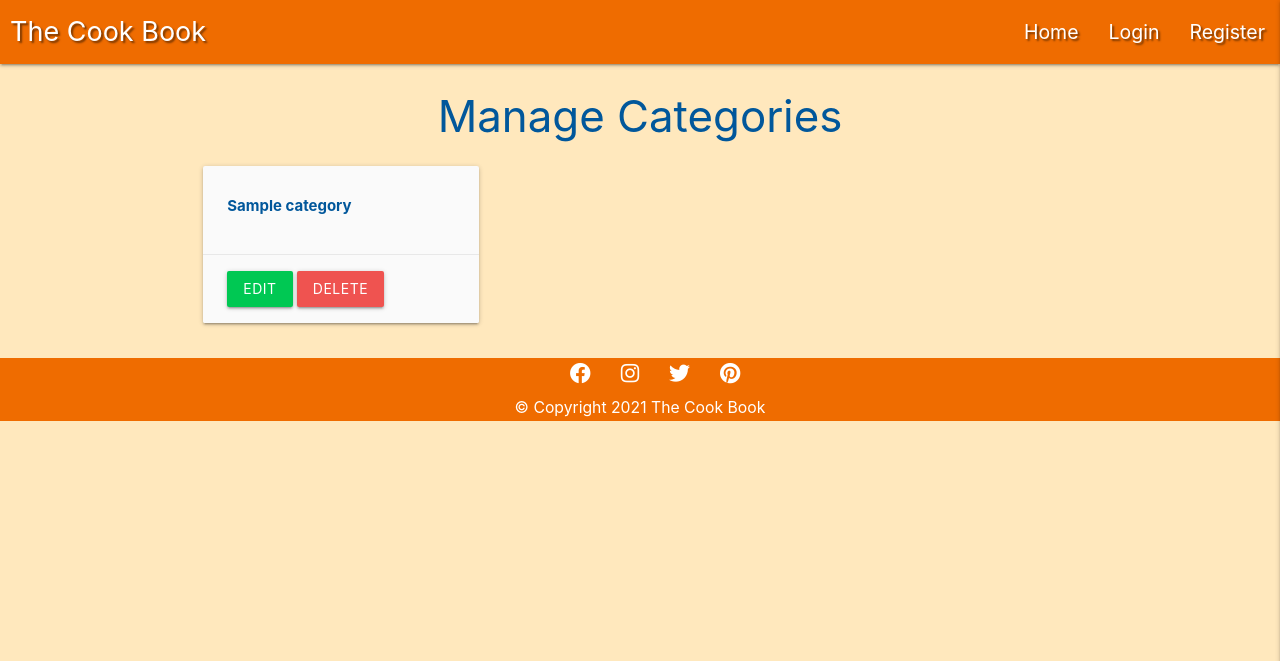
After one commit to Bhargavi84/The-Cook-Book, a Flask app: page /get_categories in a window 1280 px wide. The commit adds this page. Shown: the top 661 px of the page. Run offline with Flask 2, Linux system fonts and the light colour scheme; a database or web service that is not in the repository returns one stand-in record (values such as "Sample title"); some libraries are stand-ins or nearby versions.

Commit message:
Add Manage categories template

```diff
--- a/app.py
+++ b/app.py
@@ -159,6 +159,12 @@ def delete_recipe(recipe_id):
     flash("Recipe Successfully Deleted")
     return redirect(url_for("get_recipes"))
 
+
+@app.route("/get_categories")
+def get_categories():
+    categories = list(mongo.db.categories.find().sort("category_name", 1))
+    return render_template("categories.html", categories = categories)
+
 if __name__== "__main__":
     app.run(host=os.environ.get("IP"),
     port=int(os.environ.get("PORT")),
--- a/static/css/style.css
+++ b/static/css/style.css
@@ -68,7 +68,12 @@ body{
 	padding-left: 0.5rem;
 }
 
+/*---------------------Categories--------------*/
 
+.card .card-title {
+	font-size: 15px;
+	font-weight: bold;
+}
 
 
 /*---------------------Footer--------------*/
--- a/templates/base.html
+++ b/templates/base.html
@@ -23,7 +23,9 @@
                     {% if session.user %}
                         <li><a href="{{ url_for('profile', username=session['user']) }}">Profile</a></li>
                         <li><a href="{{ url_for('add_recipe') }}">New Recipe</a></li>
-                        <li><a href="">Manage Categories</a></li>
+                        {% if session.user|lower == "admin"|lower %}
+                        <li><a href="{{ url_for('get_categories') }}">Manage Categories</a></li>
+                        {% endif %}
                         <li><a href="{{ url_for('logout') }}">Logout</a></li>
                     {% else %}
                         <li><a href="{{ url_for('login') }}">Login</a></li>
@@ -40,7 +42,9 @@
                     {% if session.user %}
                         <li><a href="{{ url_for('profile', username=session['user']) }}">Pofile</a></li>
                         <li><a href="{{ url_for('add_recipe') }}">New Recipe</a></li>
-                        <li><a href="">Manage Categories</a></li>
+                        {% if session.user|lower == "admin"|lower %}
+                        <li><a href="{{ url_for('get_categories') }}">Manage Categories</a></li>
+                        {% endif %}
                         <li><a href="{{ url_for('logout') }}">Logout</a></li>
                     {% else %}
                         <li><a href="{{ url_for('login') }}">Login</a></li>
--- /dev/null
+++ b/templates/categories.html
@@ -0,0 +1,23 @@
+{% extends "base.html" %}
+{% block content %}
+
+<h3 class="light-blue-text text-darken-4 center-align">Manage Categories</h3>
+
+
+<div class="row">
+    {% for category in categories %}
+        <div class="col s12 m4 14 x13">
+            <div class="card grey lighten-5 light-blue-text text-darken-4">
+                <div class="card-content">
+                 <span class="card-title">{{ category.category_name }}</span>
+                </div>
+                <div class="card-action">
+                <a href="#" class ="btn green accent-4">Edit</a>
+                <a href="#" class ="btn red lighten-1">Delete</a>
+                </div>
+            </div>
+        </div>
+    {% endfor %}
+</div>
+
+{% endblock %}
```
